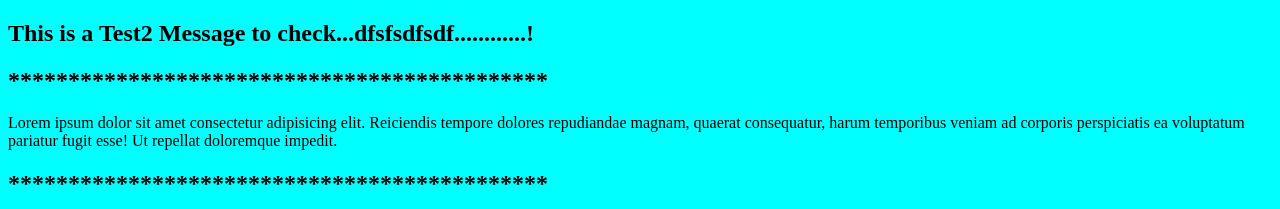
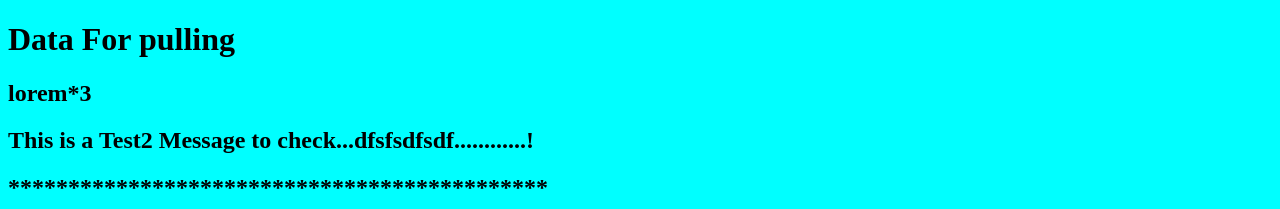
Before and after one commit to Nisha2030/mywork, a plain HTML site: page index.html in a window 1280 px wide. Shown: the top 209 px of the page. Drawn offline with nearby package versions, Linux system fonts and the light colour scheme.

Commit message:
Update index.html

```diff
--- a/index.html
+++ b/index.html
@@ -4,6 +4,10 @@
 <!-- We had some Entity in HTML eg &reg; &reg;
 &gt; &lt; &nbsp;
 -->
+ <h1>Data For pulling </h1>
+ <h2>
+  lorem*3
+ </h2>
  <h2>This is a Test2 Message to check...dfsfsdfsdf............! </h1>
 <script src="https://code.jquery.com/jquery-3.7.1.min.js" ></script>
 
```
